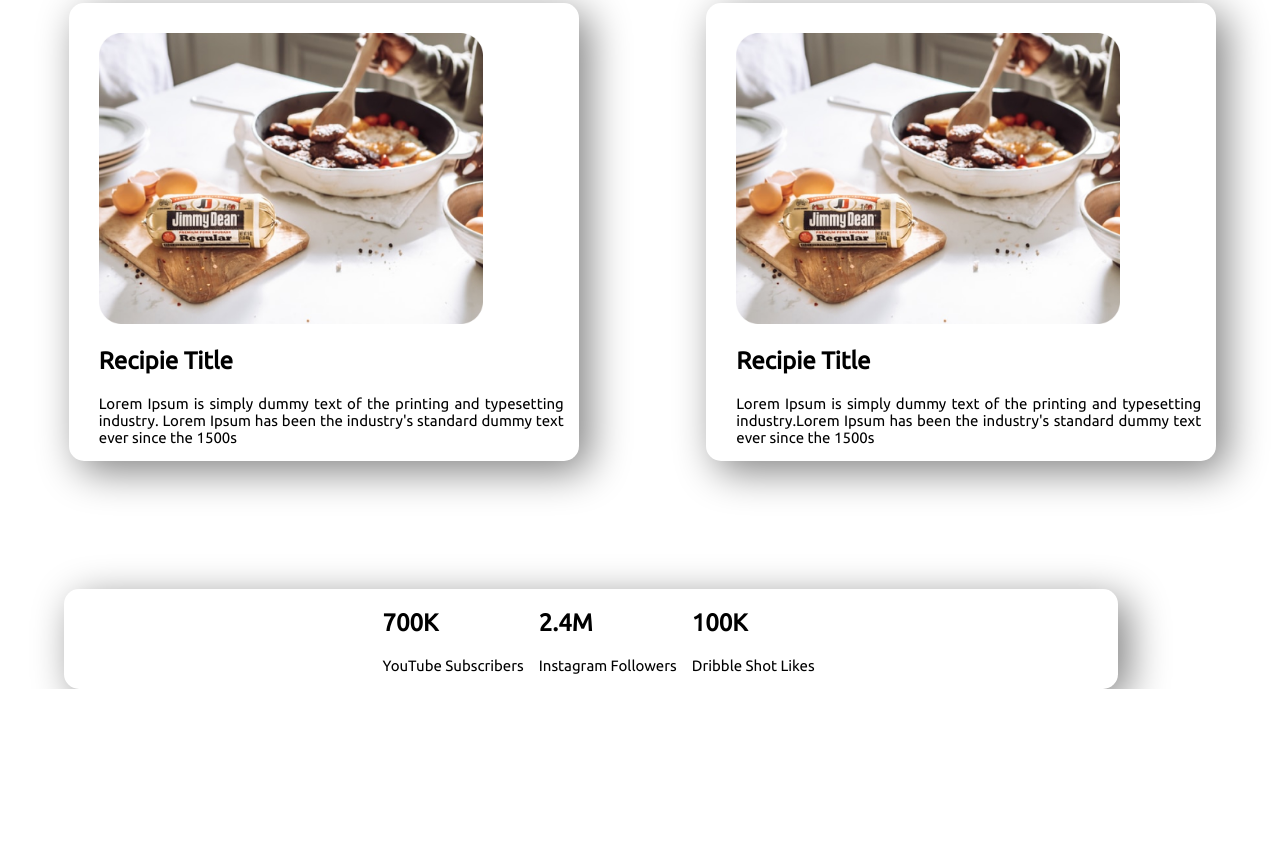
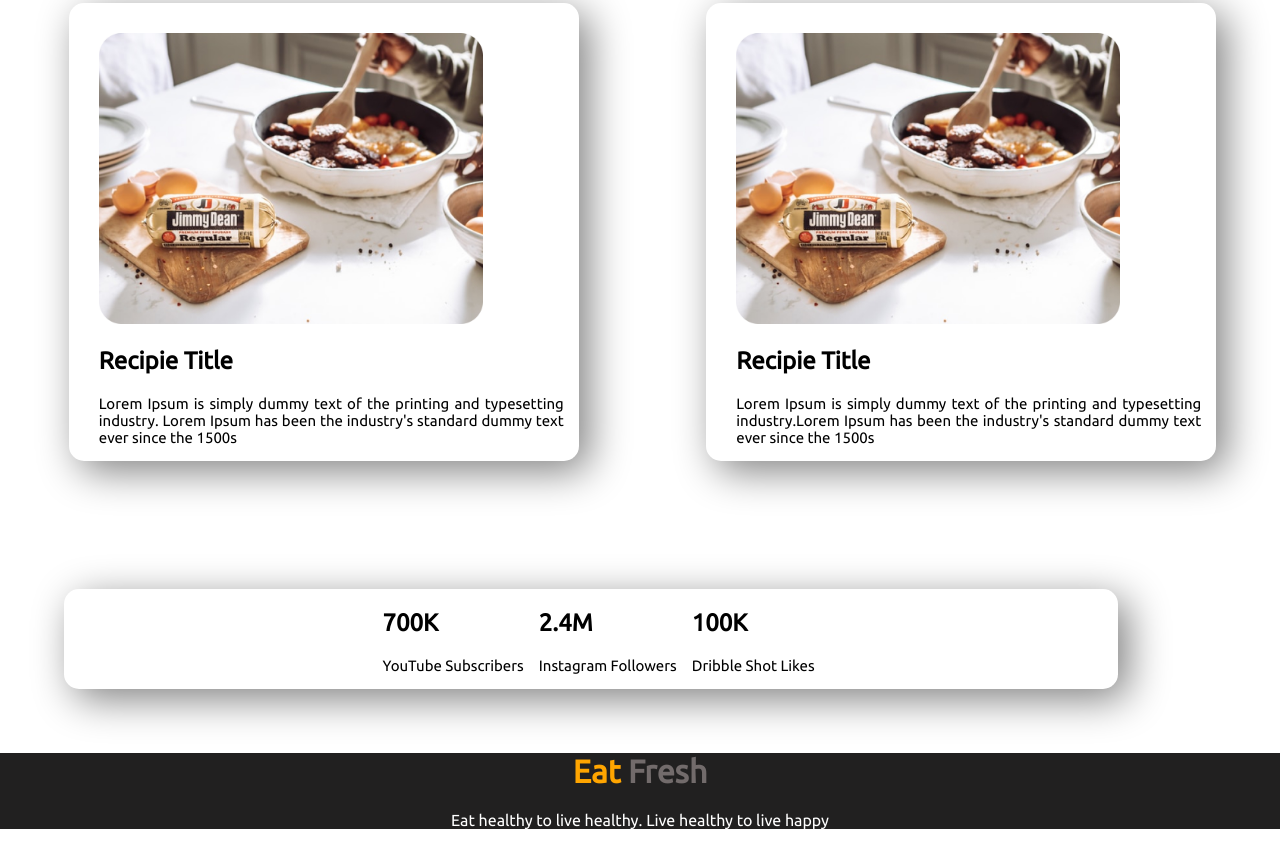
Before and after one commit to mehran-arif/eat-fresh-web, a plain HTML site: page index.html in a window 1280 px wide. Shown: the part 1612-2457 px from the top of the page. Before the commit the page ends 2301 px from the top, so only its background shows below. Drawn offline with Linux system fonts and the light colour scheme.

Commit message:
Eat Fresh Web

```diff
--- a/index.html
+++ b/index.html
@@ -88,6 +88,10 @@
                 <p>Dribble Shot Likes</p>
             </div>
         </section>
+        <footer>
+            <h1><span class="footer-color">Eat</span> Fresh</h1>
+            <p>Eat healthy to live healthy. Live healthy to live happy</p>
+        </footer>
     </body>
 </div>
 
--- a/style.css
+++ b/style.css
@@ -97,6 +97,26 @@ body {
 
 #bottom-area {
     margin-top: 10%;
+    margin-bottom: 5%;
     justify-content: center;
+}
 
+footer {
+    text-align: center;
+    background-color: rgb(33, 32, 32);
+    height: 80%;
+    width: 100%;
+    margin-bottom: 0;
 }
+
+footer h1 {
+    color: rgb(114, 107, 107);
+}
+
+footer p {
+    color: white;
+}
+
+.footer-color {
+    color: orange;
+}
```
